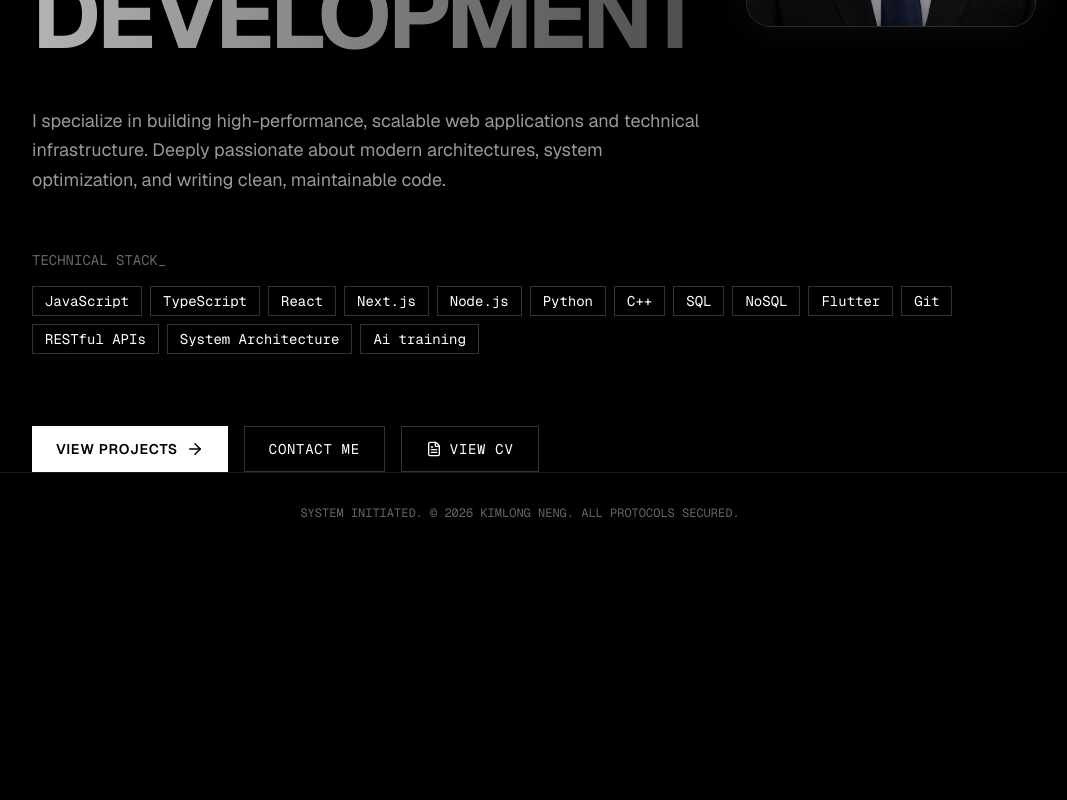
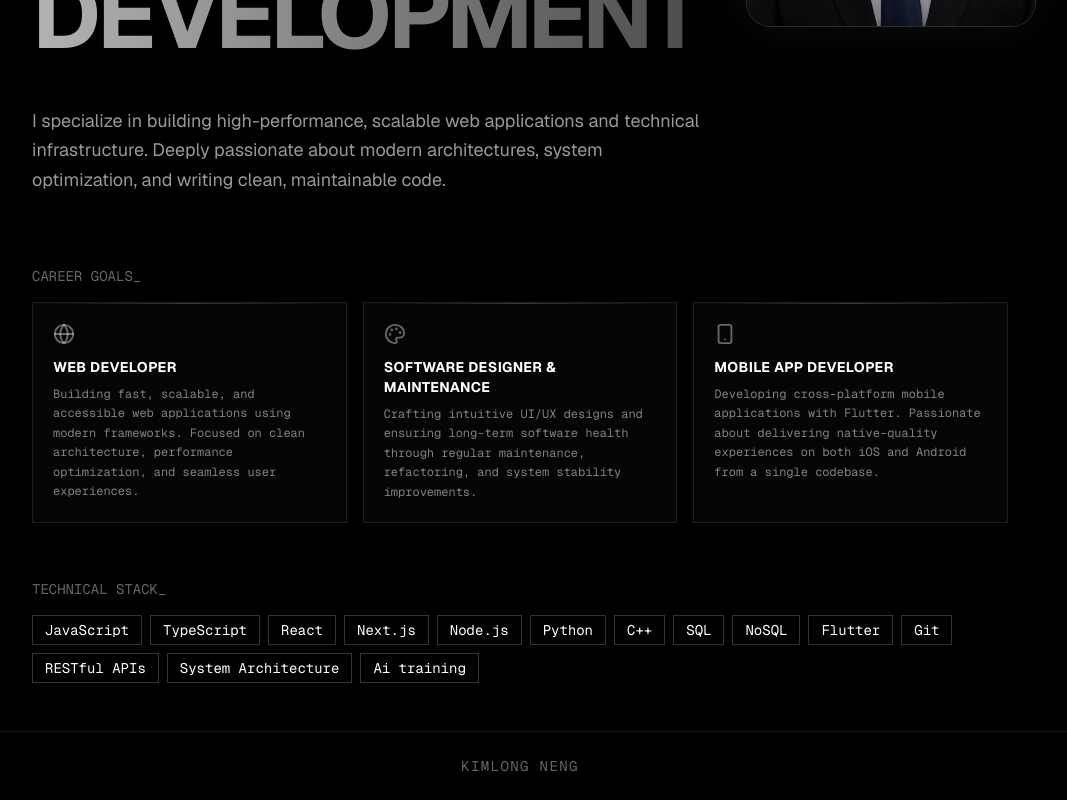
Before and after one commit to longneng3939/KimlongNeng-Portfolio, a Next.js app: page / in a window 1280 px wide. Shown: the part 530-1330 px from the top of the page, without its empty margins (120-1187 px from the left). Before the commit the page ends 1083 px from the top, so only its background shows below. Built offline with nearby package versions, Linux system fonts and the light colour scheme.

Commit message:
Update download and Information about goals

```diff
--- a/app/contact/page.tsx
+++ b/app/contact/page.tsx
@@ -46,11 +46,11 @@ export default function ContactPage() {
           </p>
 
           <a
-            href="mailto:kimlongneng@example.com"
+            href="https://www.linkedin.com/in/neng-kimlong-212828363/"
             className="inline-flex items-center gap-3 px-8 py-4 bg-white text-black font-bold hover:bg-white/90 transition-all mb-12 uppercase tracking-wide"
           >
             <Mail size={20} />
-            Open Comm Channel
+            Contact Both Link and Github
           </a>
 
           <div className="flex items-center justify-center gap-6 border-t border-white/10 pt-8 mt-4">
--- a/app/cv/page.tsx
+++ b/app/cv/page.tsx
@@ -170,6 +170,8 @@ export default function CVPage() {
           <p className="max-w-2xl text-white/60 leading-relaxed text-base">
             {CV.summary}
           </p>
+
+          {/* Download Button */}
         </motion.div>
 
 
@@ -191,7 +193,7 @@ export default function CVPage() {
           >
             <div className="flex items-center gap-3">
               <FileText size={15} className="text-white/20" />
-              <span className="font-mono text-purple-400 text-m uppercase tracking-widest">
+              <span className="font-mono text-cyan-400 text-m uppercase tracking-widest">
                 view_cv_document
               </span>
             </div>
@@ -212,7 +214,7 @@ export default function CVPage() {
             transition={{ duration: 0.4, ease: "easeInOut" }}
             style={{ overflow: "hidden" }}
           >
-            <div className="px-8 pb-8 flex justify-center">
+            <div className="px-8 pb-8 flex flex-col items-center gap-6">
               <div className="relative w-full max-w-2xl" style={{ aspectRatio: "210/297" }}>
                 <Image
                   src="/images/cvfull.png"
@@ -221,6 +223,15 @@ export default function CVPage() {
                   className="object-contain"
                 />
               </div>
+              {/* Download button below image */}
+              <a
+                href="/images/cvfull.png"
+                download="Kimlong_Neng_CV.png"
+                className="inline-flex items-center gap-2 px-6 py-3 bg-white text-black font-bold uppercase tracking-wider text-sm hover:bg-white/90 transition-all"
+              >
+                <FileText size={16} />
+                Download CV as Image
+              </a>
             </div>
           </motion.div>
         </motion.div>
@@ -422,11 +433,6 @@ export default function CVPage() {
         </div>
       </div>
 
-
-
-      <footer className="border-t border-white/10 py-8 text-center text-xs font-mono text-white/40">
-        <p>SYSTEM INITIATED. © {new Date().getFullYear()} KIMLONG NENG. ALL PROTOCOLS SECURED.</p>
-      </footer>
     </div>
   );
 }
--- a/app/page.tsx
+++ b/app/page.tsx
@@ -2,10 +2,30 @@
 
 import React, { useEffect, useState } from "react";
 import { motion } from "framer-motion";
-import { Terminal, ArrowRight, FileText } from "lucide-react";
+import { Terminal, Globe, Palette, Smartphone } from "lucide-react";
 import Image from "next/image";
-import Link from "next/link";
 import Navbar from "./components/Navbar";
+
+const GOALS = [
+  {
+    icon: <Globe size={22} />,
+    title: "Web Developer",
+    description:
+      "Building fast, scalable, and accessible web applications using modern frameworks. Focused on clean architecture, performance optimization, and seamless user experiences.",
+  },
+  {
+    icon: <Palette size={22} />,
+    title: "Software Designer & Maintenance",
+    description:
+      "Crafting intuitive UI/UX designs and ensuring long-term software health through regular maintenance, refactoring, and system stability improvements.",
+  },
+  {
+    icon: <Smartphone size={22} />,
+    title: "Mobile App Developer",
+    description:
+      "Developing cross-platform mobile applications with Flutter. Passionate about delivering native-quality experiences on both iOS and Android from a single codebase.",
+  },
+];
 
 const SKILLS = [
   "JavaScript", "TypeScript", "React", "Next.js", "Node.js", "Python",
@@ -71,6 +91,35 @@ export default function Home() {
               I specialize in building high-performance, scalable web applications and technical infrastructure. Deeply passionate about modern architectures, system optimization, and writing clean, maintainable code.
             </p>
 
+               {/* Goals Section */}
+            <div className="pt-12 space-y-4">
+              <h3 className="font-mono text-sm text-white/40 uppercase">Career Goals_</h3>
+              <div className="grid grid-cols-1 sm:grid-cols-3 gap-4">
+                {GOALS.map((goal, index) => (
+                  <motion.div
+                    key={goal.title}
+                    initial={{ opacity: 0, y: 16 }}
+                    animate={{ opacity: 1, y: 0 }}
+                    transition={{ delay: 0.3 + index * 0.1, duration: 0.5 }}
+                    className="border border-white/10 bg-white/[0.02] p-5 hover:border-white/30 hover:bg-white/[0.05] transition-all group relative overflow-hidden"
+                  >
+                    {/* top accent */}
+                    <div className="absolute top-0 left-0 w-full h-px bg-gradient-to-r from-transparent via-white/20 to-transparent" />
+                    <div className="text-white/40 group-hover:text-white/70 transition-colors mb-3">
+                      {goal.icon}
+                    </div>
+                    <h4 className="font-bold text-white text-sm uppercase tracking-wide mb-2">
+                      {goal.title}
+                    </h4>
+                    <p className="text-white/50 text-xs leading-relaxed font-mono">
+                      {goal.description}
+                    </p>
+                  </motion.div>
+                ))}
+              </div>
+            </div>
+
+
             <div className="pt-8 space-y-4">
               <h3 className="font-mono text-sm text-white/40 uppercase">Technical Stack_</h3>
               <div className="flex flex-wrap gap-2">
@@ -87,34 +136,12 @@ export default function Home() {
                 ))}
               </div>
             </div>
-
-            <div className="pt-12 flex flex-wrap gap-4">
-              <Link
-                href="/projects"
-                className="flex items-center gap-2 px-6 py-3 bg-white text-black font-semibold hover:bg-white/90 transition-colors uppercase tracking-wider text-sm"
-              >
-                View Projects <ArrowRight size={18} />
-              </Link>
-              <Link
-                href="/contact"
-                className="flex items-center gap-2 px-6 py-3 border border-white/20 hover:border-white/60 transition-colors uppercase tracking-wider text-sm font-mono"
-              >
-                Contact Me
-              </Link>
-              <Link
-                href="/cv"
-                className="flex items-center gap-2 px-6 py-3 border border-white/20 hover:border-white hover:bg-white hover:text-black transition-all uppercase tracking-wider text-sm font-mono group"
-              >
-                <FileText size={16} />
-                View CV
-              </Link>
-            </div>
           </motion.div>
         </section>
       </div>
 
-      <footer className="border-t border-white/10 py-8 text-center text-xs font-mono text-white/40">
-        <p>SYSTEM INITIATED. © {new Date().getFullYear()} KIMLONG NENG. ALL PROTOCOLS SECURED.</p>
+      <footer className="py-6 text-center text-sm font-mono text-white/40 uppercase tracking-widest border-t border-white/10 mt-12">
+        Kimlong Neng
       </footer>
     </div>
   );
```
